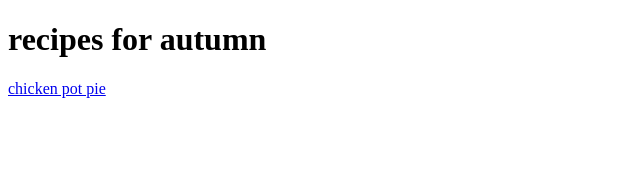
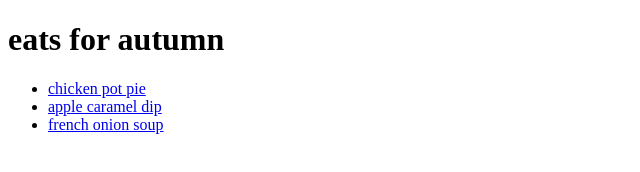
Before and after one commit to cel004/recipes, a plain HTML site: page index.html in a window 1280 px wide. Shown: the whole page, without its empty margins (0-640 px from the left). Drawn offline with Linux system fonts and the light colour scheme.

Commit message:
Organize recipes list into unordered list for easier readability

```diff
--- a/index.html
+++ b/index.html
@@ -8,7 +8,11 @@
     </head>
 
     <body>
-        <h1>recipes for autumn</h1>
-        <a href="./recipes/chickenpp.html">chicken pot pie</a>
-    </body>
+        <h1>eats for autumn</h1>
+        <ul>
+        <li><a href="./recipes/chickenpp.html">chicken pot pie</a></li>
+        <li><a href="./recipes/appledip.html">apple caramel dip</a></li>
+        <li><a href="./recipes/french.html">french onion soup</a></li>
+    </ul>
+</body>
 </html>
```
